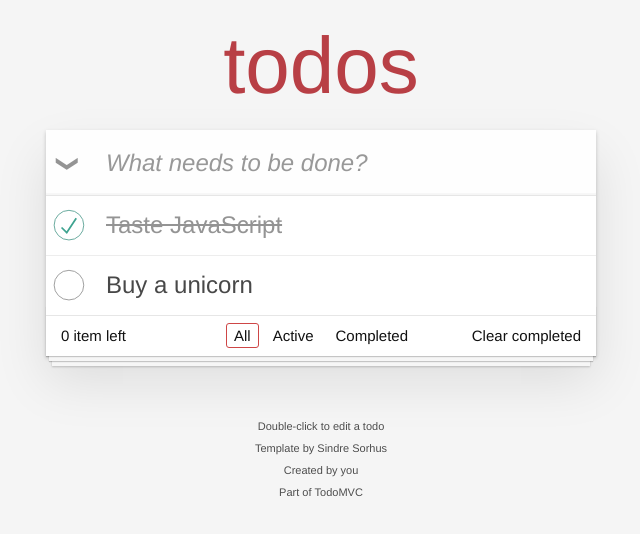
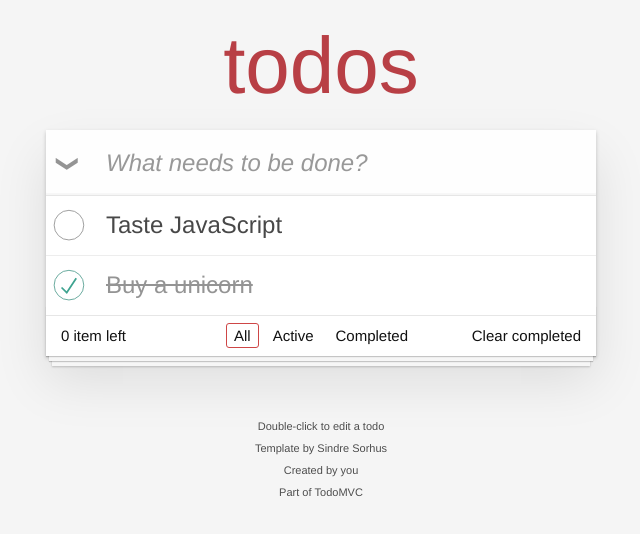
Before and after one commit to wookikiik/realworld-study, a React (Create React App) app: page / in a window 1280 px wide. Shown: the top 534 px of the page, without its empty margins (319-959 px from the left). Built offline with nearby package versions, Linux system fonts and the light colour scheme.

Commit message:
정적 컴포넌트 작업

```diff
--- /dev/null
+++ b/src/components/Footer.tsx
@@ -0,0 +1,18 @@
+import React from "react";
+
+const Footer: React.FC = () => (
+  <footer className="info">
+    <p>Double-click to edit a todo</p>
+    <p>
+      Template by <a href="http://sindresorhus.com">Sindre Sorhus</a>
+    </p>
+    <p>
+      Created by <a href="http://todomvc.com">you</a>
+    </p>
+    <p>
+      Part of <a href="http://todomvc.com">TodoMVC</a>
+    </p>
+  </footer>
+);
+
+export default Footer;
--- /dev/null
+++ b/src/components/Header.tsx
@@ -0,0 +1,10 @@
+import React from "react";
+
+const Header: React.FC = () => (
+  <header className="header">
+    <h1>todos</h1>
+    <input className="new-todo" placeholder="What needs to be done?" />
+  </header>
+);
+
+export default Header;
--- /dev/null
+++ b/src/components/TaskList.tsx
@@ -0,0 +1,35 @@
+import React from "react";
+
+const TaskList: React.FC = () => {
+  return (
+    <ul className="todo-list">
+      <TaskItem task={{ title: "Taste JavaScript", done: false }} />
+      <TaskItem task={{ title: "Buy a unicorn", done: true }} />
+    </ul>
+  );
+};
+
+const TaskItem: React.FC<TaskItemProps> = ({ task }) => {
+  const statusStyle = task.done ? "completed" : "";
+  return (
+    <li className={statusStyle}>
+      <div className="view">
+        <input className="toggle" type="checkbox" defaultChecked={task.done} />
+        <label>{task.title}</label>
+        <button className="destroy"></button>
+      </div>
+      <input className="edit" defaultValue={task.title} />
+    </li>
+  );
+};
+
+export default TaskList;
+
+type Task = {
+  done: boolean;
+  title: string;
+};
+
+type TaskItemProps = {
+  task: Task;
+};
--- a/src/components/TodoApp.tsx
+++ b/src/components/TodoApp.tsx
@@ -1,75 +1,22 @@
 import React from "react";
+import Header from "./Header";
+import TaskList from "./TaskList";
+import AppFooter from "./TodoAppFooter";
+import Footer from "./Footer";
 
 const TodoApp: React.FC = () => {
   return (
     <>
       <section className="todoapp">
-        <header className="header">
-          <h1>todos</h1>
-          <input className="new-todo" placeholder="What needs to be done?" />
-        </header>
-
+        <Header />
         <section className="main">
           <input id="toggle-all" className="toggle-all" type="checkbox" />
           <label htmlFor="toggle-all">Mark all as complete</label>
-          <ul className="todo-list">
-            <li className="completed">
-              <div className="view">
-                <input
-                  className="toggle"
-                  type="checkbox"
-                  defaultChecked={true}
-                />
-                <label>Taste JavaScript</label>
-                <button className="destroy"></button>
-              </div>
-              <input
-                className="edit"
-                defaultValue="Create a TodoMVC template"
-              />
-            </li>
-            <li>
-              <div className="view">
-                <input className="toggle" type="checkbox" />
-                <label>Buy a unicorn</label>
-                <button className="destroy"></button>
-              </div>
-              <input className="edit" defaultValue="Rule the web" />
-            </li>
-          </ul>
+          <TaskList />
         </section>
-        <footer className="footer">
-          <span className="todo-count">
-            <strong>0</strong> item left
-          </span>
-          <ul className="filters">
-            <li>
-              <a className="selected" href="#/">
-                All
-              </a>
-            </li>
-            <li>
-              <a href="#/active">Active</a>
-            </li>
-            <li>
-              <a href="#/completed">Completed</a>
-            </li>
-          </ul>
-          <button className="clear-completed">Clear completed</button>
-        </footer>
+        <AppFooter />
       </section>
-      <footer className="info">
-        <p>Double-click to edit a todo</p>
-        <p>
-          Template by <a href="http://sindresorhus.com">Sindre Sorhus</a>
-        </p>
-        <p>
-          Created by <a href="http://todomvc.com">you</a>
-        </p>
-        <p>
-          Part of <a href="http://todomvc.com">TodoMVC</a>
-        </p>
-      </footer>
+      <Footer />
     </>
   );
 };
--- /dev/null
+++ b/src/components/TodoAppFooter.tsx
@@ -0,0 +1,27 @@
+import React from "react";
+
+const Footer: React.FC = () => {
+  return (
+    <footer className="footer">
+      <span className="todo-count">
+        <strong>0</strong> item left
+      </span>
+      <ul className="filters">
+        <li>
+          <a className="selected" href="#/">
+            All
+          </a>
+        </li>
+        <li>
+          <a href="#/active">Active</a>
+        </li>
+        <li>
+          <a href="#/completed">Completed</a>
+        </li>
+      </ul>
+      <button className="clear-completed">Clear completed</button>
+    </footer>
+  );
+};
+
+export default Footer;
```
Also changed, not shown: src/components/TaskList.d.ts (added, +8 -0 lines).
